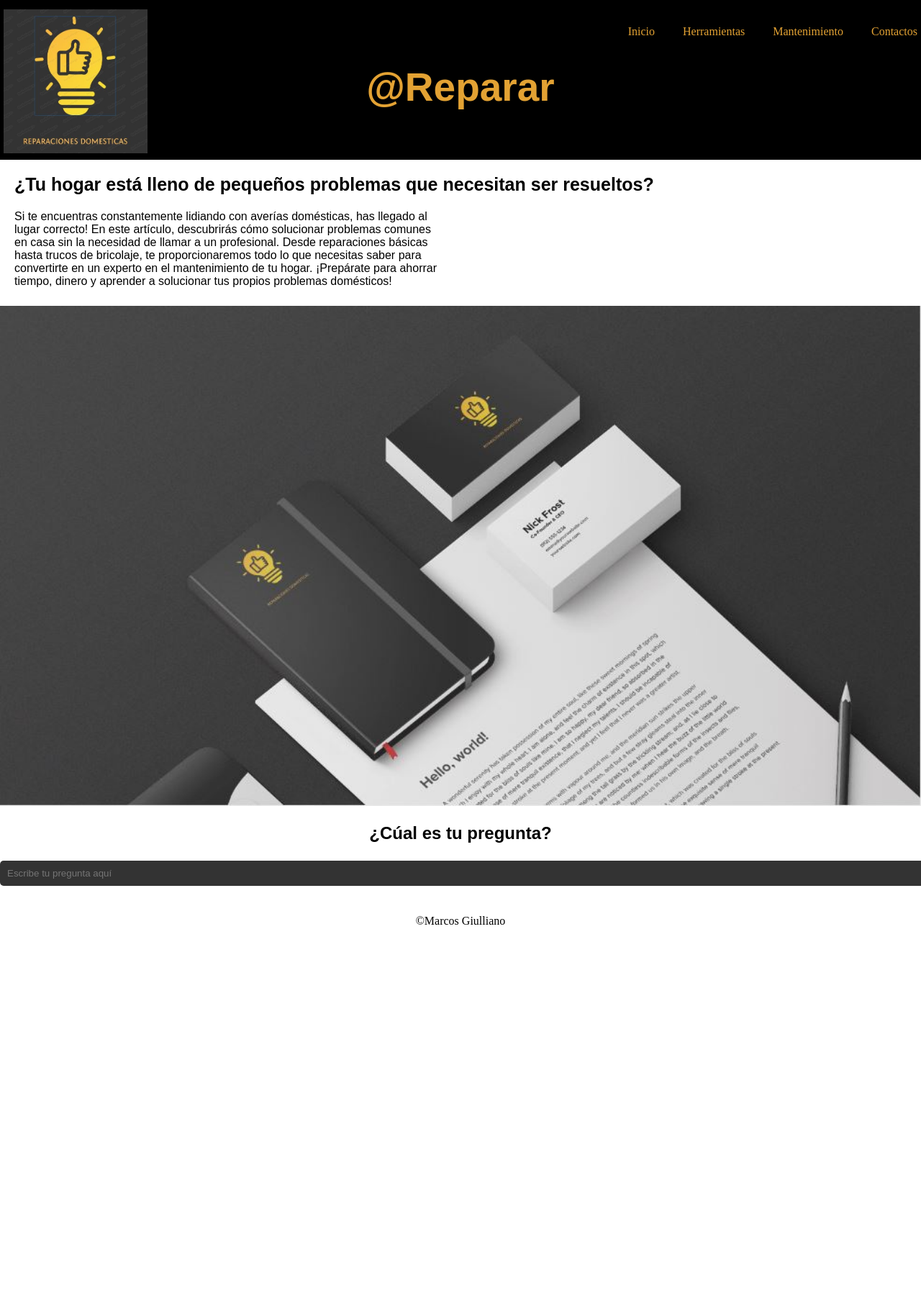
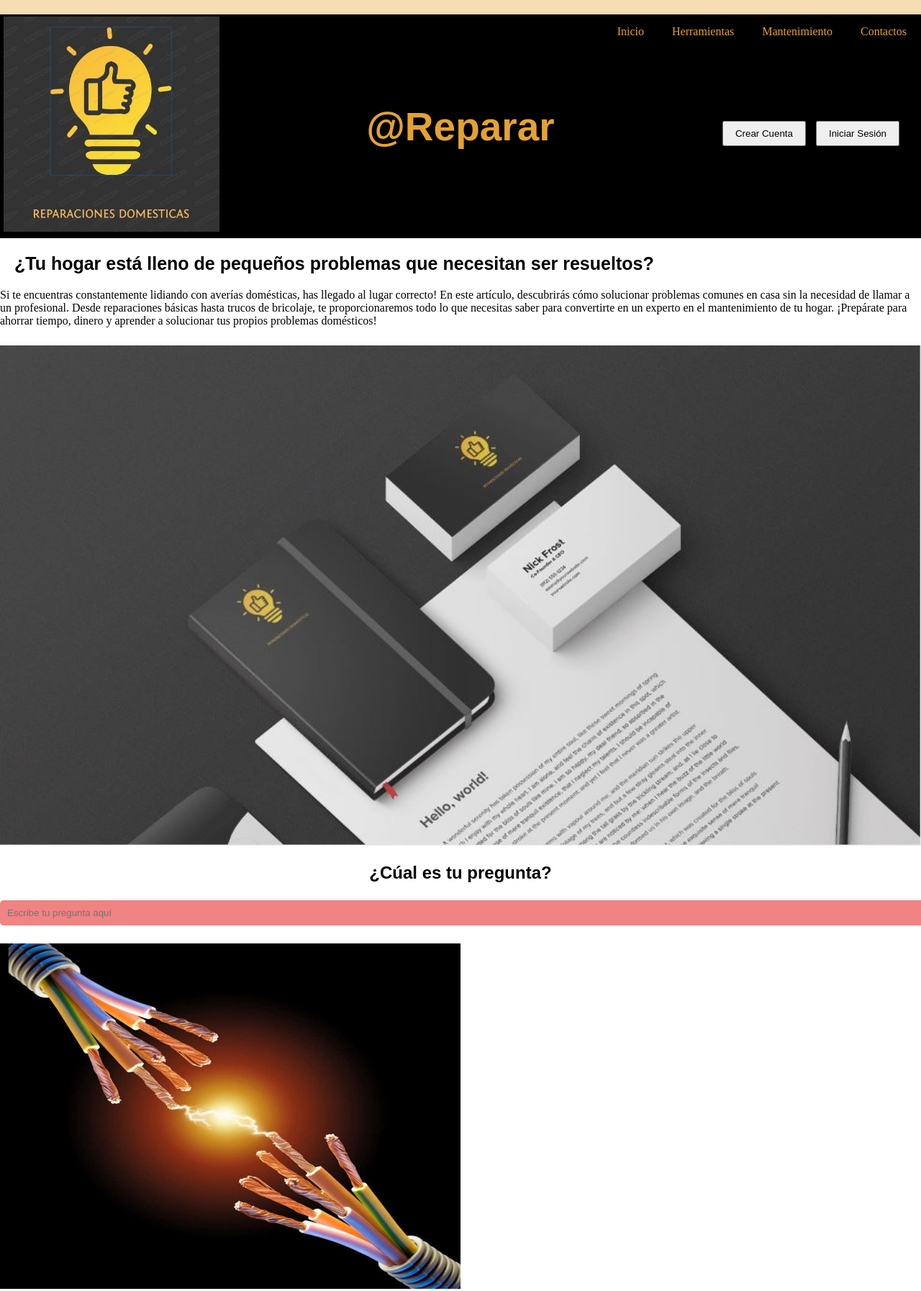
Before and after one commit to KakoG777/PracticasProfecional, a plain HTML site: page index.html in a window 1280 px wide. Shown: the top 1794 px of the page at 72% size. Before the commit the page ends 1289 px from the top, so only its background shows below. Drawn offline with Linux system fonts and the light colour scheme.

Commit message:
cambio actualizado

```diff
--- a/index.html
+++ b/index.html
@@ -17,11 +17,22 @@
             <li><a href="#">Herramientas</a></li>
             <li><a href="#">Mantenimiento</a></li>
             <li><a href="#">Contactos</a></li>
+            <!-- Añade un nuevo elemento de lista para los botones de inicio de sesión y crear cuenta -->
+          <li class="login-buttons-container">
+            <div class="container">
+            <div class="login-buttons">
+              <button onclick="location.href='#'" class="button-primary">Crear Cuenta</button>
+              <button onclick="location.href='#'" class="button-secondary">Iniciar Sesión</button>
+            </div>
+            </div>
+          </li>
+  <!-- Fin del nuevo código -->
           </ul>
         </nav>
         <img class="logo-1" src="images/logo.JPG" alt="" />
         <h1 class="title">@Reparar</h1>
-      </div>
+        <!-- Nuevo código para botones de Crear Cuenta e Iniciar Sesión -->
+     </div>
     </header>
 
     <h2>
@@ -35,10 +46,9 @@
       Desde reparaciones básicas hasta trucos de bricolaje, te proporcionaremos
       todo lo que necesitas saber para convertirte en un experto en el
       mantenimiento de tu hogar.
-      <span class="separador"
-        >¡Prepárate para ahorrar tiempo, dinero y aprender a solucionar tus
-        propios problemas domésticos!</span
-      >
+
+      <span>¡Prepárate para ahorrar tiempo, dinero y aprender a solucionar tus
+        propios problemas domésticos!</span>
     </p>
 
     <div class="imagen-con-pregunta">
@@ -46,8 +56,26 @@
       <h3>¿Cúal es tu pregunta?</h3>
       <input type="text" placeholder="Escribe tu pregunta aquí" />
     </div>
+    <div class="texto-con-fondo"></div>
 
-    <div class="texto-con-fondo"></div>
+    <!--Imagen Eléctrico-->
+       <div class="contenedor"></div>
+       <img src="images/imgCable.jpg" alt="imgCable" class="imagen" id="imagen-electrico"/>
+       <p class="text-justify">La Importancia de la Seguridad Eléctrica en el Hogar
+        <!-- Agregar un párrafo -->
+        La seguridad eléctrica es fundamental en cualquier hogar para prevenir accidentes y proteger a las personas y la propiedad de posibles riesgos. Una instalación eléctrica segura garantiza un entorno residencial libre de peligros relacionados con la electricidad.
+
+        Para mantener la seguridad eléctrica en el hogar, es crucial seguir algunas medidas básicas:
+
+        Inspección y Mantenimiento Regular: Es importante realizar inspecciones periódicas en el sistema eléctrico del hogar para identificar y corregir posibles problemas como cables sueltos, enchufes sobrecargados o interruptores defectuosos. Además, el mantenimiento regular de los equipos y dispositivos eléctricos ayuda a prevenir fallos y cortocircuitos.
+        Uso de Enchufes y Cables Seguros: Utilizar enchufes y cables eléctricos de calidad y en buen estado es esencial para evitar sobrecargas y cortocircuitos. Se deben evitar los cables pelados o dañados, y nunca se deben sobrecargar los enchufes con múltiples dispositivos.
+        Instalación por Profesionales Certificados: La instalación de nuevos circuitos eléctricos o la modificación de los existentes debe ser realizada por electricistas profesionales y certificados. Esto garantiza que el trabajo se realice correctamente y cumpla con los códigos y normativas de seguridad.
+        Uso Responsable de Equipos y Aparatos Eléctricos: Es importante seguir las instrucciones de uso de los equipos eléctricos y no sobrecargarlos. Además, se deben desconectar los aparatos cuando no estén en uso y nunca dejarlos funcionando durante períodos prolongados sin supervisión.
+        Protección contra Sobretensiones: Utilizar dispositivos de protección contra sobretensiones ayuda a proteger los equipos electrónicos sensibles de daños causados por picos de voltaje en la red eléctrica.
+        En resumen, mantener la seguridad eléctrica en el hogar requiere atención y precaución. Siguiendo estas medidas y siendo conscientes de los riesgos, podemos garantizar un entorno doméstico seguro y protegido para todos los miembros de la familia.
+      </p>
+    </div>
+</div>
 
     <div class="tag">&copy;Marcos Giulliano</div>
 
--- a/style.css
+++ b/style.css
@@ -4,8 +4,9 @@ body {
     position: relative; /* Establece el cuerpo como relativo para que los elementos absolutos se posicionen con respecto a él */
 }
 
+
 .header-top {
-    background-color: black;
+    background-color: wheat;
     padding: 10px 20px;
     text-align: center; /* Centra el contenido horizontalmente */
 }
@@ -18,7 +19,9 @@ body {
 }
 
 .logo-1 {
-    max-width: 200px;
+    position: relative;
+    z-index: 2;
+    max-width: 300px;
     margin-top: -50px;
  }
 
@@ -37,13 +40,42 @@ body {
     padding-top: 10px; /* Ajusta el espacio de relleno superior */
     padding-bottom: 10px; /* Ajusta el espacio de relleno inferior */
     text-align: right; /* Ajusta el texto del menú a la derecha */
+    position: relative; /* Establece la posición relativa para que los elementos absolutos se posicionen con respecto a él */
+
 }
 
+/* Estilos para los botones de inicio de sesión */
+
+.login-buttons-container {
+    display: inline-block; /* Muestra el contenedor como un bloque en línea */
+    margin-left: 20px; /* Ajusta el margen izquierdo según sea necesario */
+    margin-top: 20px;/* Ajusta el margen superior según sea necesario */
+}
+
+.login-buttons {
+    position: absolute;
+    top: 100px;
+    right: 20px;
+    z-index: 1;
+    display: inline-block;/*Muestra el contenedor de botones como un bloque en línea */
+    background-color: black; /* Añade fondo negro al contenedor de los botones */
+    padding: 5px; /* Ajusta el espacio de relleno */
+    text-align: center; /* Alinea los botones al centro */
+    margin-left: 20px; /* Ajusta el margen izquierdo según sea necesario */
+    margin-top: 10px;/* Ajusta el margen superior según sea necesario */
+}
+
+.login-buttons button {
+    display: inline-block; /* Muestra los botones como bloques para que se apilen horizontalmente*/
+    margin-bottom: 10px; /* Espacio entre los botones */
+    margin-left: 10px;  /* Ajusta el margen izquierdo entre los botones según sea necesario */
+    width: auto; /* Ajusta el ancho de los botones automaticamenet */
+    padding: 8px 16px;/* Ajusta el relleno de los botones */
+}
 
 .menu-1 li a {
     text-decoration: none;
-    margin: 0;
-    padding: 0;
+
     color: #e3a233;
     margin-left: 20px;
     text-align: left; /* Ajusta el texto del menú a la izquierda */
@@ -60,21 +92,27 @@ h2 {
     text-align: left; /* Alinea el texto del h2 a la izquierda */
     margin-left: 20px; /* Agrega un margen izquierdo para separarlo del borde de la pantalla */
     font-size: 25px;
+    margin-bottom: 20px; /* Agrega un margen inferior para crear espacio */
+    display: block; /* Opcional: puedes usar 'inline-block' según el efecto deseado */
 }
 
 
-.parrafo-espaciado {
-    color: black#333; /* Cambia el color del texto del párrafo según tus preferencias */
-    font-size: 16px; /* Ajusta el tamaño del texto del párrafo según tus preferencias */
+
+
+.parrafo--lespaciado {
+    color: black; /* Cambia el color del texto del párrafo según tus preferencias */
+    font-size: 20px; /* Ajusta el tamaño del texto del párrafo según tus preferencias */
     font-family: Arial, sans-serif; /* Cambia el estilo de la fuente del párrafo según tus preferencias */
     margin-left: 20px; /* Agrega un margen izquierdo para separarlo del borde de la pantalla */
     max-width: 600px; /* Establece un ancho máximo para evitar que el párrafo se extienda demasiado */
 
 }
 
+
+
 .separador {
-    margin-top:25px;
-
+    display: block; /* Opcional: puedes usar 'inline-block' según el efecto deseado */
+    margin-bottom: 20px; /* Ajusta según sea necesario */
 }
 
 
@@ -104,22 +142,12 @@ h2 {
     padding: 10px;
     border: none;
     border-radius: 5px;
-    background-color: #333333;
-    color: rgba(133, 237, 29, 0.915);
+    background-color: rgb(240, 131, 131);
+    color: white;
     box-sizing: center;
 }
 
-.pregunta {
-    position: absolute;
-    top: 10px; /* Ajusta la posición vertical según sea necesario */
-    left: 10px; /* Ajusta la posición horizontal según sea necesario */
-    color: white; /* Color del texto en blanco */
-    font-size: 18px; /* Tamaño de fuente según sea necesario */
-    font-family: Arial, sans-serif; /* Fuente según sea necesario */
-    margin: 0; /* Elimina el margen predeterminado del h3 */
-    padding: 0; /* Elimina el relleno predeterminado del h3 */
-    border: 1px solid red; /* Agrega un borde rojo para verificar la posición */
-}
+
 
 
 .texto-con-fondo p {
@@ -142,9 +170,37 @@ h2 {
     margin: 0; /* Elimina el margen predeterminado del título */
 
 }
+
+
+#imagen-electrico {
+    /* Estilos específicos para la imagen eléctrica */
+    /* Puedes ajustar estos estilos según sea necesario */
+    max-width: 50%; /* La imagen ocupará el 100% del ancho del contenedor */
+    height: auto; /* Para mantener la proporción de aspecto */
+
+
+}
+
+#imagen-electrico img {
+    max-width: 50%; /* Establece el ancho máximo de la imagen como el 100% del ancho del contenedor */
+    height: auto; /* Mantiene la proporción de aspecto de la imagen */
+
+}
+
+.contenedor {
+    overflow: auto; /* Esto evita que los elementos posteriores se coloquen al lado de la imagen */
+}
+
+#imagenlelectr {
+    float: left; /* La imagen se colocará a la izquierda */
+    margin-right: 20px; /* Espacio entre la imagen y el párrafo */
+}
+
+
 /*fragmento de la firma*/
 .tag {
     text-align: center;
     margin-top: 40px;
     background-color: color-mix(in srgb, color percentage, color percentage);
+
 }
```
